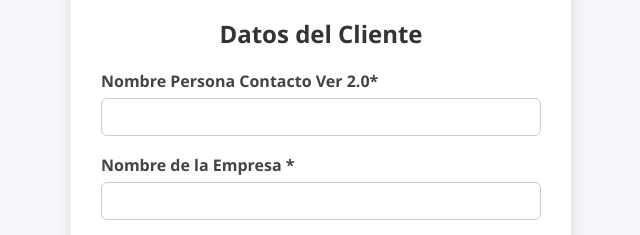
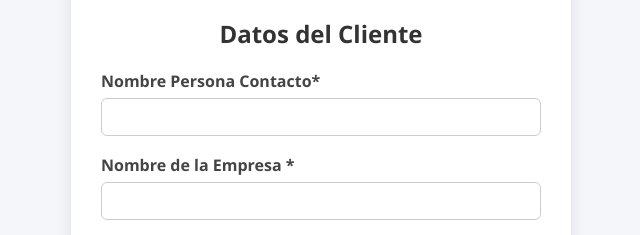
Before and after one commit to pcmayordepot/registroclientes, a plain HTML site: page index.html in a window 1280 px wide. Shown: the part 161-396 px from the top of the page, 319-959 px from the left. Drawn offline with Linux system fonts and the light colour scheme.

Commit message:
Update index.html

```diff
--- a/index.html
+++ b/index.html
@@ -46,7 +46,7 @@
         </div>
         <h2>Datos del Cliente</h2>
         <form id="clientForm">
-            <div class="form-group"><label>Nombre Persona Contacto Ver 2.0*</label><input type="text" id="contacto" required></div>
+            <div class="form-group"><label>Nombre Persona Contacto*</label><input type="text" id="contacto" required></div>
             <div class="form-group"><label>Nombre de la Empresa *</label><input type="text" id="empresa" required></div>
             <div class="form-group"><label>Teléfono *</label><input type="tel" id="telefono" required></div>
             <div class="form-group"><label>Correo Electrónico *</label><input type="email" id="email" required></div>
```
